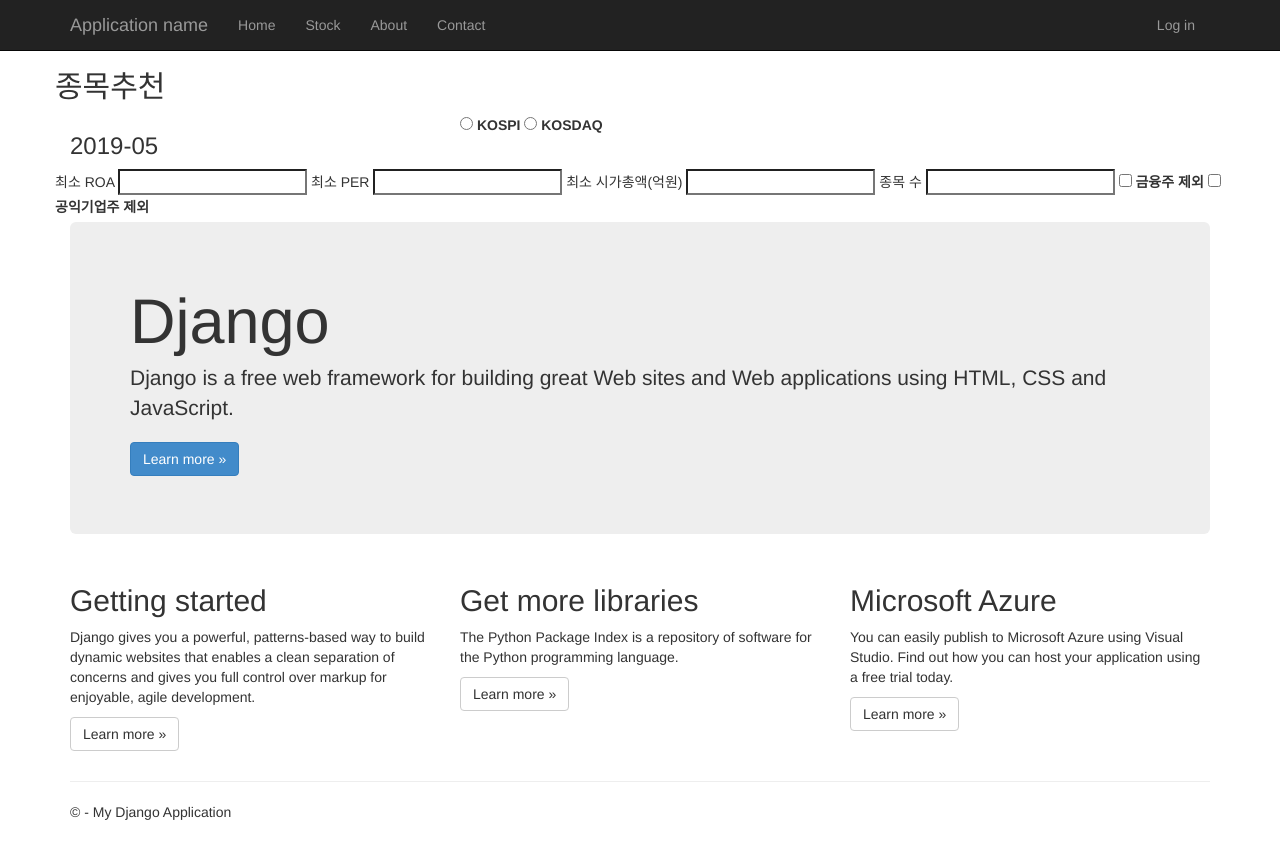
After one commit to ricepotato/quant-invest, a Django app: template src/web/qiweb/app/templates/stock/index.html in a window 1280 px wide. The commit adds this page. Run offline with Django 3.2, Linux system fonts and the light colour scheme; the template is opened without the code that fills it, so the values that code supplies are empty; some libraries are stand-ins or nearby versions.

Commit message:
web 설정 template 수정

```diff
--- a/src/web/qiweb/app/templates/app/layout.html
+++ b/src/web/qiweb/app/templates/app/layout.html
@@ -24,6 +24,7 @@
             <div class="navbar-collapse collapse">
                 <ul class="nav navbar-nav">
                     <li><a href="{% url 'home' %}">Home</a></li>
+                    <li><a href="{% url 'stock' %}">Stock</a></li>
                     <li><a href="{% url 'about' %}">About</a></li>
                     <li><a href="{% url 'contact' %}">Contact</a></li>
                 </ul>
--- /dev/null
+++ b/src/web/qiweb/app/templates/stock/index.html
@@ -0,0 +1,64 @@
+{% extends "app/layout.html" %}
+
+{% block content %}
+<div class="row">
+    <h2>종목추천</h2>
+</div>
+<div class="row">
+        <div class="col-md-4">
+            <h3>2019-05</h3>
+        </div>
+        <div class="col-md-6">
+            <input id="rdo_kospi" name="market_rdo" type="radio"> <label for="rdo_kospi">KOSPI</label>
+            <input id="rdo_kosdaq" name="market_rdo" type="radio"> <label for="rdo_kosdaq">KOSDAQ</label>
+        </div>
+</div>
+<div class="row">
+    <div>
+       최소 ROA <input type="text">
+       최소 PER <input type="text">
+       최소 시가총액(억원) <input type="text">
+       종목 수 <input type="text">
+       <input type="checkbox" id="chk_fin_stock"> <label for="chk_fin_stock">금융주 제외</label>
+       <input type="checkbox" id="chk_pub_stock"> <label for="chk_pub_stock">공익기업주 제외</label>
+    </div>
+
+</div>
+<div>
+    <table>
+        <thead>
+        </thead>
+        <tbody>
+        </tbody>
+    </table>
+</div>
+
+<div class="jumbotron">
+    <h1>Django</h1>
+    <p class="lead">Django is a free web framework for building great Web sites and Web applications using HTML, CSS and JavaScript.</p>
+    <p><a href="https://www.djangoproject.com/" class="btn btn-primary btn-large">Learn more &raquo;</a></p>
+</div>
+
+<div class="row">
+    <div class="col-md-4">
+        <h2>Getting started</h2>
+        <p>
+            Django gives you a powerful, patterns-based way to build dynamic websites that
+            enables a clean separation of concerns and gives you full control over markup
+            for enjoyable, agile development.
+        </p>
+        <p><a class="btn btn-default" href="http://www.djangobook.com/en/2.0/index.html">Learn more &raquo;</a></p>
+    </div>
+    <div class="col-md-4">
+        <h2>Get more libraries</h2>
+        <p>The Python Package Index is a repository of software for the Python programming language.</p>
+        <p><a class="btn btn-default" href="https://pypi.org/">Learn more &raquo;</a></p>
+    </div>
+    <div class="col-md-4">
+        <h2>Microsoft Azure</h2>
+        <p>You can easily publish to Microsoft Azure using Visual Studio. Find out how you can host your application using a free trial today.</p>
+        <p><a class="btn btn-default" href="http://azure.microsoft.com">Learn more &raquo;</a></p>
+    </div>
+</div>
+
+{% endblock %}
--- a/src/web/qiweb/qiweb/settings.py
+++ b/src/web/qiweb/qiweb/settings.py
@@ -26,7 +26,7 @@ SECRET_KEY = 'd34cbcad-ef60-428f-8bfd-ee0183ca58ec'
 # SECURITY WARNING: don't run with debug turned on in production!
 DEBUG = True
 
-ALLOWED_HOSTS = []
+ALLOWED_HOSTS = ["*"]
 
 
 # Application definition
```
